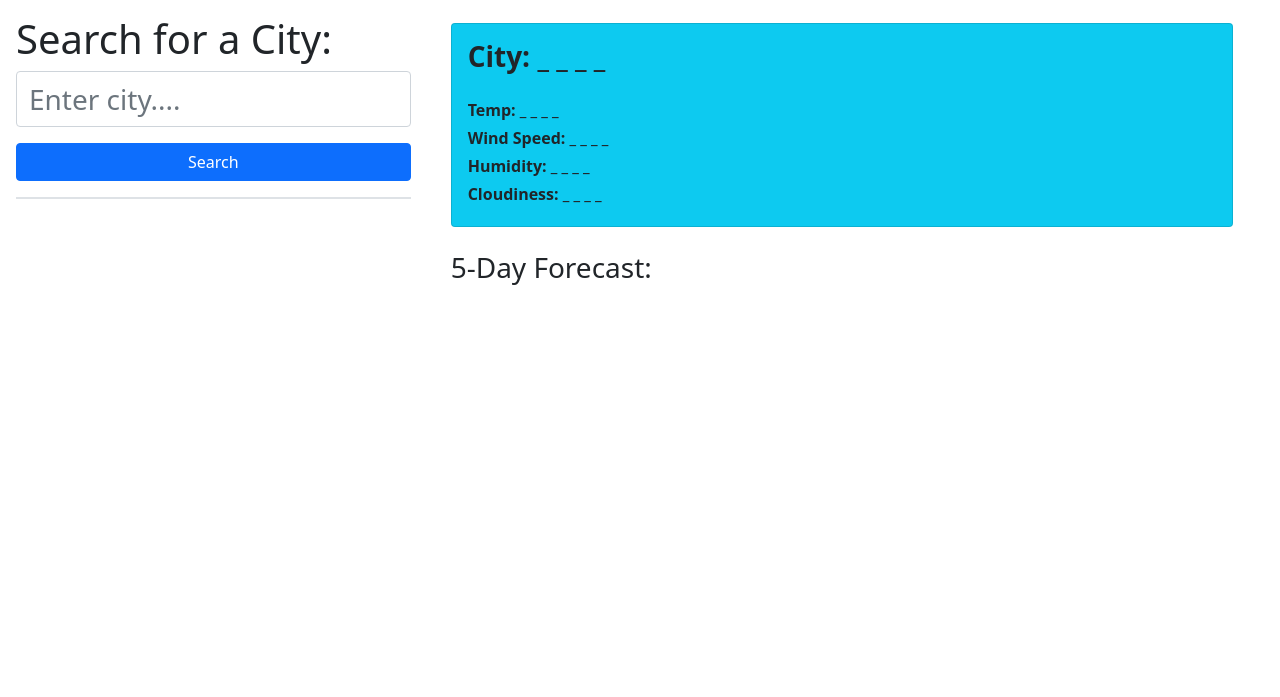
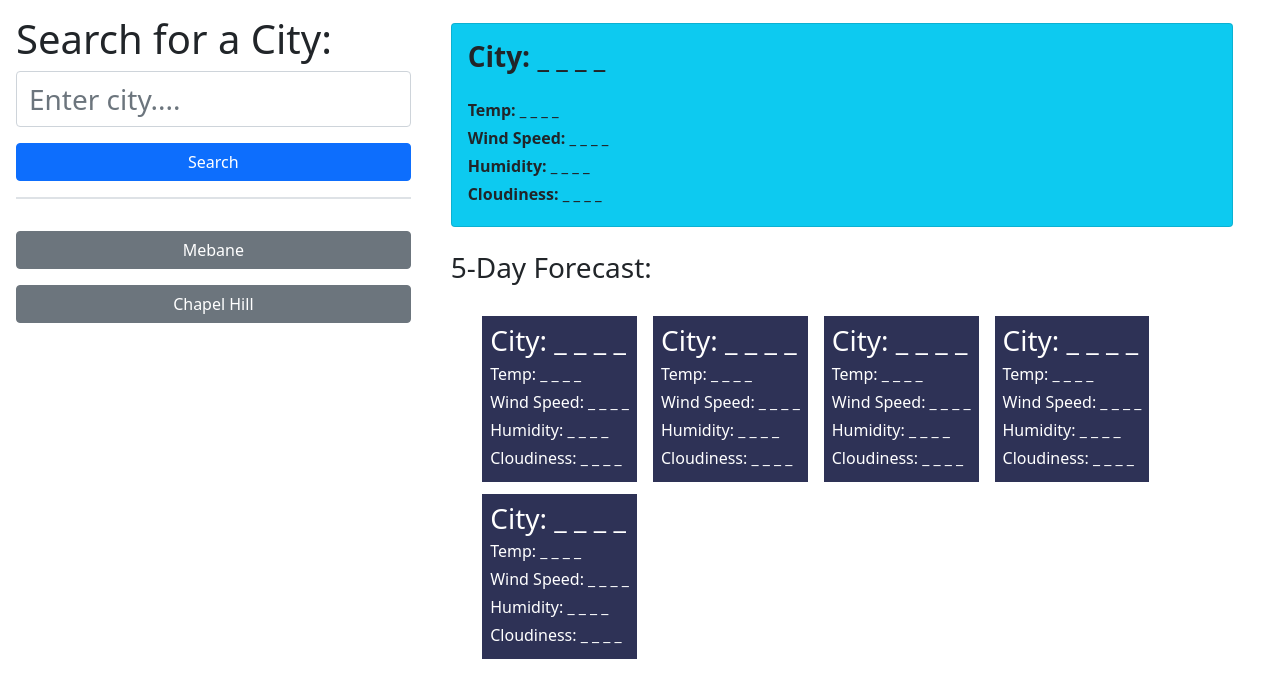
Before and after one commit to markjune95/weather-dashboard, a plain HTML site: page index.html in a window 1280 px wide. Shown: the part 89-786 px from the top of the page. Drawn offline with nearby package versions, Linux system fonts and the light colour scheme.

Commit message:
updated html and js

```diff
--- a/index.html
+++ b/index.html
@@ -20,8 +20,8 @@
                     <button type="submit" class="btn btn-primary col-12 mt-3 input-form">Search</button>
                     <p class='border mt-3'></p>
 
-                    <!-- <button type="button" class="btn btn-secondary col-12 mt-3">Mebane</button>
-                    <button type="button" class="btn btn-secondary col-12 mt-3">Chapel Hill</button> -->
+                    <button type="button" class="btn btn-secondary col-12 mt-3">Mebane</button>
+                    <button type="button" class="btn btn-secondary col-12 mt-3">Chapel Hill</button>
 
                 </div>
 
@@ -38,7 +38,44 @@
 
                     <h3 class='m-4'>5-Day Forecast:</h3>
                     <!-- display 5-day forecast here-->
-                    <div class='container col-11 d-flex flex-wrap' id='forecast-weather-card'></div>
+                    <div class='container col-11 d-flex flex-wrap' id='forecast-weather-card'>
+                        <div class='m-2 p-2 mb-1 col-2.2 forecast'>
+                            <h3 class='mb-1'>City: _ _ _ _</h3>
+                            <p class='mb-1'>Temp:  _ _ _ _</p>
+                            <p class='mb-1'>Wind Speed:  _ _ _ _</p>
+                            <p class='mb-1'>Humidity:  _ _ _ _</p>
+                            <p class='mb-1'>Cloudiness:  _ _ _ _</p>
+                        </div>
+                        <div class='m-2 p-2 mb-1 col-2.2 forecast'>
+                            <h3 class='mb-1'>City: _ _ _ _</h3>
+                            <p class='mb-1'>Temp:  _ _ _ _</p>
+                            <p class='mb-1'>Wind Speed:  _ _ _ _</p>
+                            <p class='mb-1'>Humidity:  _ _ _ _</p>
+                            <p class='mb-1'>Cloudiness:  _ _ _ _</p>
+                        </div>
+                        <div class='m-2 p-2 mb-1 col-2.2 forecast'>
+                            <h3 class='mb-1'>City: _ _ _ _</h3>
+                            <p class='mb-1'>Temp:  _ _ _ _</p>
+                            <p class='mb-1'>Wind Speed:  _ _ _ _</p>
+                            <p class='mb-1'>Humidity:  _ _ _ _</p>
+                            <p class='mb-1'>Cloudiness:  _ _ _ _</p>
+                        </div>
+                        <div class='m-2 p-2 mb-1 col-2.2 forecast'>
+                            <h3 class='mb-1'>City: _ _ _ _</h3>
+                            <p class='mb-1'>Temp:  _ _ _ _</p>
+                            <p class='mb-1'>Wind Speed:  _ _ _ _</p>
+                            <p class='mb-1'>Humidity:  _ _ _ _</p>
+                            <p class='mb-1'>Cloudiness:  _ _ _ _</p>
+                        </div>
+                        <div class='m-2 p-2 mb-1 col-2.2 forecast'>
+                            <h3 class='mb-1'>City: _ _ _ _</h3>
+                            <p class='mb-1'>Temp:  _ _ _ _</p>
+                            <p class='mb-1'>Wind Speed:  _ _ _ _</p>
+                            <p class='mb-1'>Humidity:  _ _ _ _</p>
+                            <p class='mb-1'>Cloudiness:  _ _ _ _</p>
+                        </div
+
+                    </div>
 
 
                 </div>
--- a/script.js
+++ b/script.js
@@ -3,6 +3,7 @@ var currentWeatherEl = $('#current-weather-card')
 var forecastWeatherEl = $('#forecast-weather-card')
 var weatherCardEl = $('#weather-card')
 var inputFormEl = $('.input-form')
+var cityPageEl = $('.add-city')
 
 
 var formSubmitHandler = function(event){
@@ -19,9 +20,18 @@ var formSubmitHandler = function(event){
     }
 
 }
+function savePage(cityName){
+    var cityList = []
+    for(var i = 0; i< cityList.length; i++){
+        var city = $('<button>')
+        city.addClass()
+
+    }
+}
 
 function getCurrentWeather(city){
-    var currentWeatherUrl = `https://api.openweathermap.org/data/2.5/weather?q=${city}&units=imperial&appid=826b4b7604f424dc0251a61dd3c403f9`;
+    var key = '826b4b7604f424dc0251a61dd3c403f9'
+    var currentWeatherUrl = `https://api.openweathermap.org/data/2.5/weather?q=${city}&units=imperial&appid=${key}`;
 
 
     fetch(currentWeatherUrl)
```
